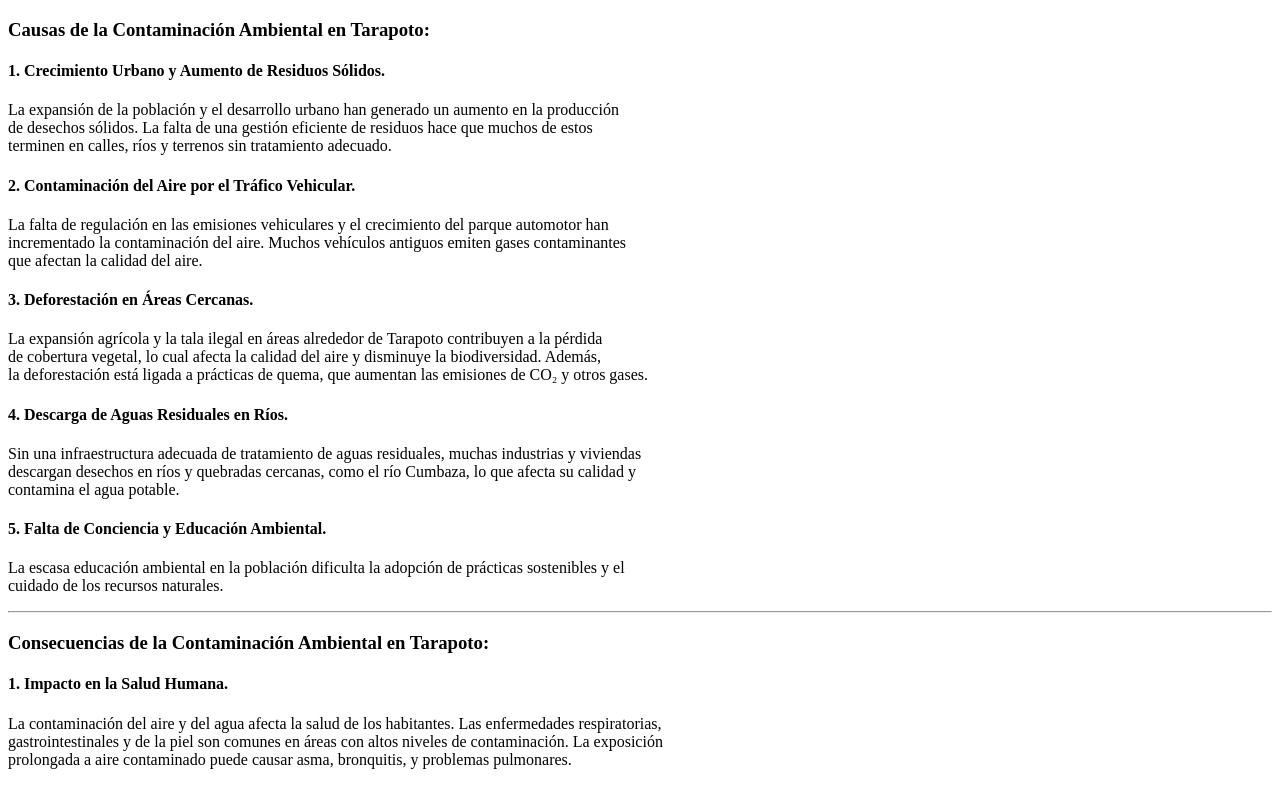
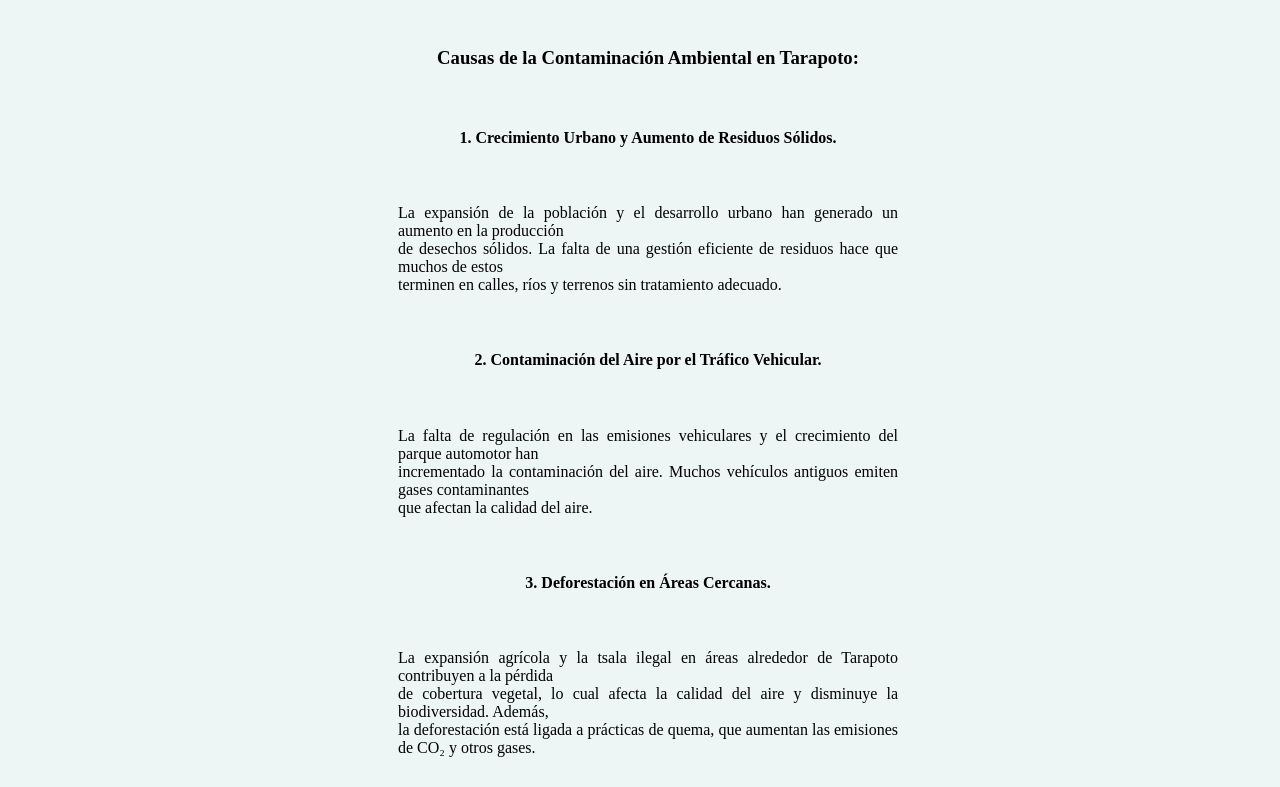
Before and after one commit to DarkMoba-2/Arte-y-Cultura, a plain HTML site: page causas y consecuencias.html in a window 1280 px wide. Shown: the top 787 px of the page. Drawn offline with Linux system fonts and the light colour scheme.

Commit message:
Add files via upload

```diff
--- a/arte.css
+++ b/arte.css
@@ -16,7 +16,7 @@
 .container {
     display: flex;
     flex-direction: column;
-    text-align: center;
+    text-align: justify;
     align-items: center;
     gap: 20px;
     max-width: 500px;
--- a/causas y consecuencias.html
+++ b/causas y consecuencias.html
@@ -4,10 +4,11 @@
     <meta charset="UTF-8">
     <meta name="viewport" content="width=device-width, initial-scale=1.0">
     <title>Document</title>
-    <link rel="stylesheet" href="causas y consecuencias.html">
+    <link rel="stylesheet" href="arte.css">
 </head>
 <body>
-    <div><h3>Causas de la Contaminación Ambiental en Tarapoto:</h3>
+    <div class="container">
+        <h3>Causas de la Contaminación Ambiental en Tarapoto:</h3>
         <h4>1. Crecimiento Urbano y Aumento de Residuos Sólidos.</h4>
         <p>La expansión de la población y el desarrollo urbano han generado un aumento en la producción <br>
             de desechos sólidos. La falta de una gestión eficiente de residuos hace que muchos de estos <br>
@@ -19,7 +20,7 @@
             que afectan la calidad del aire.</p>
 
         <h4>3. Deforestación en Áreas Cercanas.</h4>
-        <p>La expansión agrícola y la tala ilegal en áreas alrededor de Tarapoto contribuyen a la pérdida <br>
+        <p>La expansión agrícola y la tsala ilegal en áreas alrededor de Tarapoto contribuyen a la pérdida <br>
             de cobertura vegetal, lo cual afecta la calidad del aire y disminuye la biodiversidad. Además, <br>
             la deforestación está ligada a prácticas de quema, que aumentan las emisiones de CO₂ y otros gases.</p>
 
@@ -60,6 +61,8 @@
         <p>La deforestación y la urbanización descontrolada contribuyen a la pérdida de suelos fértiles y aumentan la <br>
             posibilidad de inundaciones durante la temporada de lluvias, afectando las viviendas y cultivos en zonas <br>
             vulnerables.</p>
+
+        <p>Shilcayo y Choclino te queremos limpio</p>
     </div>
 </body>
 </html>
```
